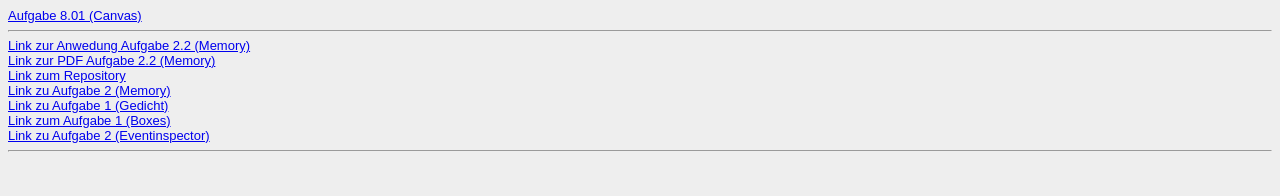
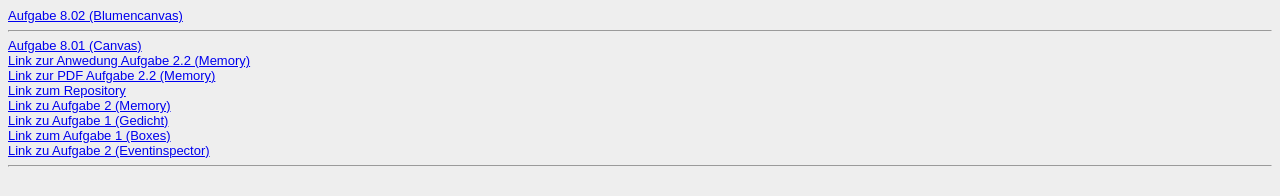
Before and after one commit to LinusWa/EIA2-SoSe21, a plain HTML site: page steckbrief/steckbrief.htm in a window 1280 px wide. Drawn offline with Linux system fonts and the light colour scheme.

Commit message:
08.2 steckbrief

```diff
--- a/steckbrief/steckbrief.htm
+++ b/steckbrief/steckbrief.htm
@@ -12,8 +12,9 @@ body {
 </style>
 </head>
 <body>
+	<a href="https://linuswa.github.io/EIA2-SoSe21/A_08.2_Blumen/index.html" target="_blank">Aufgabe 8.02 (Blumencanvas)</a> <br>
+	<hr>
 	<a href="https://linuswa.github.io/EIA2-SoSe21/A_08.1_Canvas/index.html" target="_blank">Aufgabe 8.01 (Canvas)</a> <br>
-	<hr>
 	<a href="https://linuswa.github.io/EIA2-SoSe21/A_02_2_Memory/index.html" target="_blank">Link zur Anwedung Aufgabe 2.2 (Memory)</a> <br>
 	<a href="https://github.com/LinusWa/EIA2-SoSe21/blob/master/A_02_2_Memory/PDFs.pdf" target="_blank">Link zur PDF Aufgabe 2.2 (Memory)</a> <br>
 	<a href="https://github.com/LinusWa/EIA2-SoSe21" target="_blank">Link zum Repository</a> <br>
```
